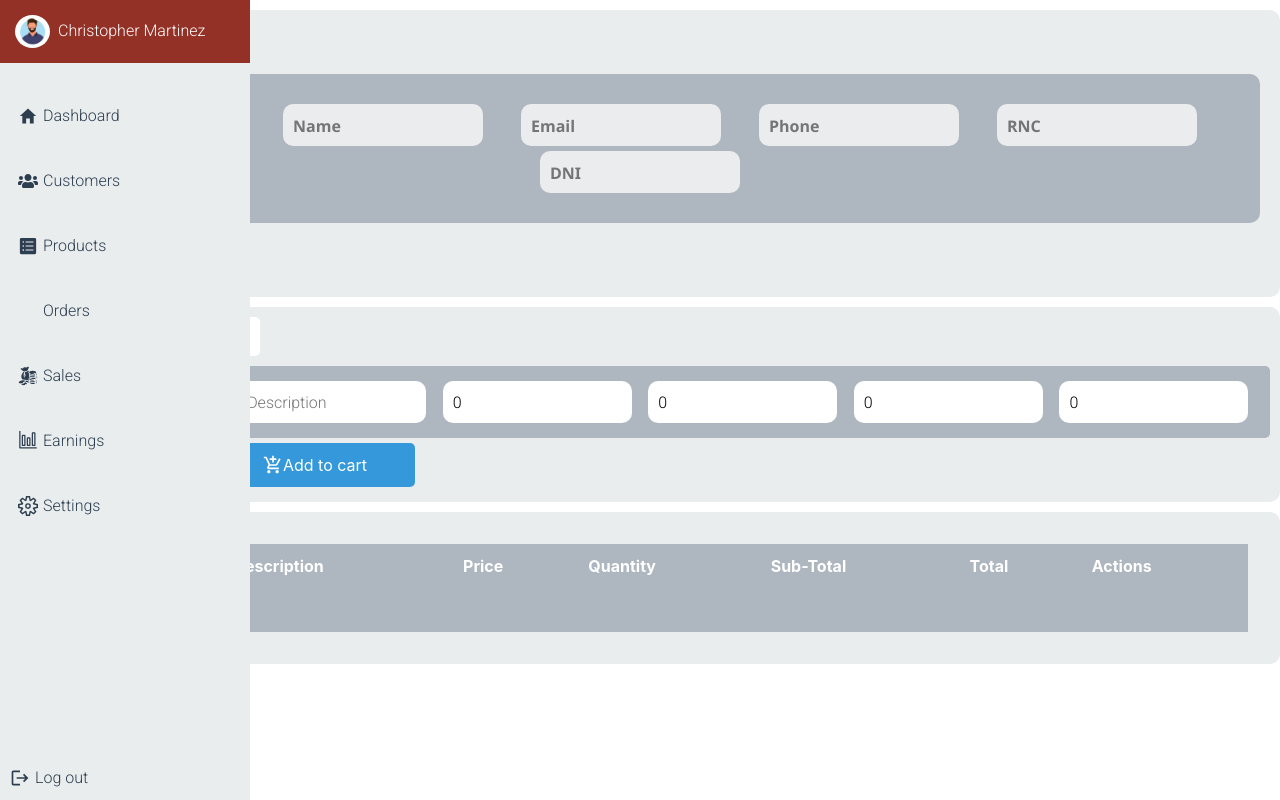
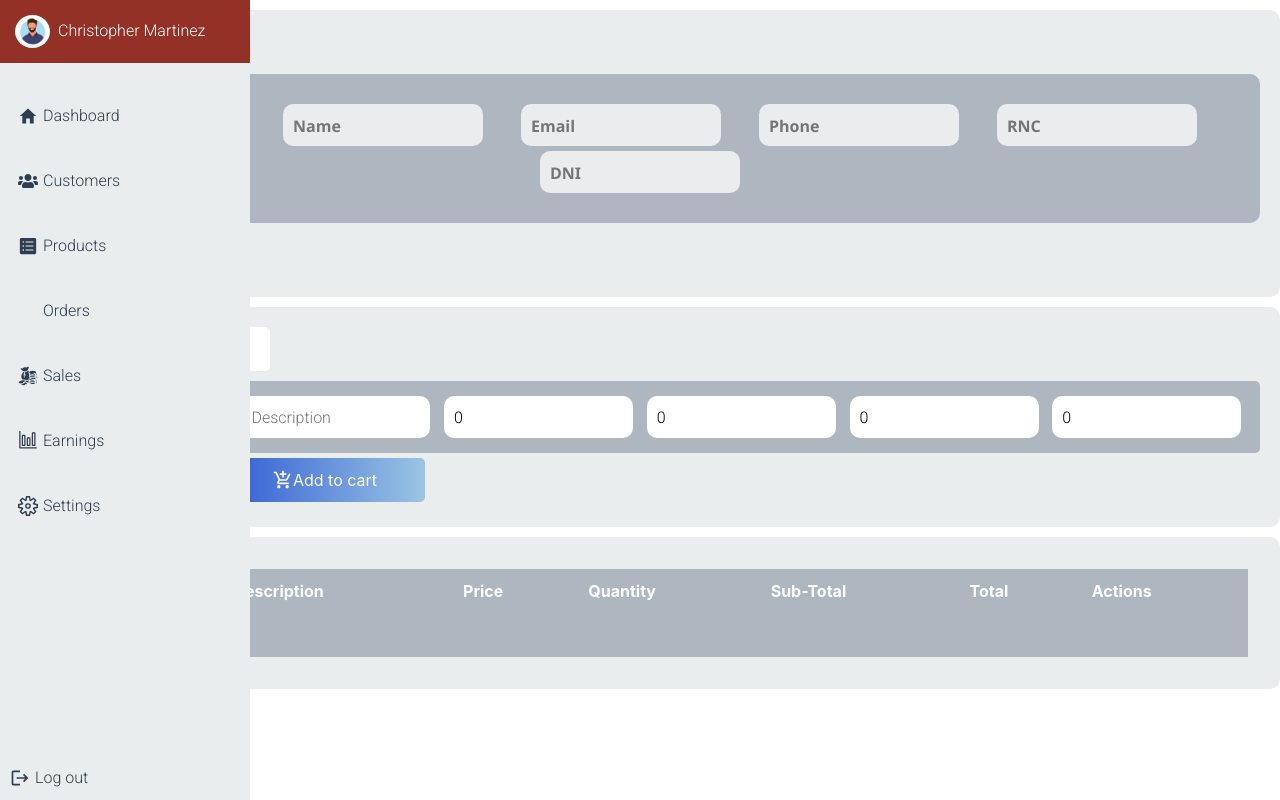
Before and after one commit to HancerMercede/pos_manager, a React (Vite) app: page /Sales in a window 1280 px wide. Built offline with nearby package versions, Linux system fonts and the light colour scheme; some icons are missing; the HTML template or start-up script is replaced by a standard one.

Commit message:
Changing the background color of the sales buttons

```diff
--- a/src/components/Sales.jsx
+++ b/src/components/Sales.jsx
@@ -184,7 +184,6 @@ export const Sales = () => {
 
   const handleFindProductChange = (ev) => {
     const _search = ev.target.value;
-
     const product = productsInStock.filter(
       (p) => p.productId === _search || p.Description.includes(_search)
     );
--- a/src/components/Sales.module.css
+++ b/src/components/Sales.module.css
@@ -37,7 +37,7 @@
 }
 
 .btn {
-    background: #EC7063;
+    background: linear-gradient(to left, #ee9a9a, #c94e41);
     padding: 10px 10px;
     margin: 5px 0;
     display: flex;
@@ -49,17 +49,20 @@
     border-radius: 5px;
     cursor: pointer;
     border: none;
+    transition: all 0s ease;
 }
 
 .btn:hover {
     background-color: #CD6155;
+    box-shadow: 2px 2px 4px rgba(0, 0, 0, 0.2);
+    text-transform: uppercase;
 }
 
 /* Product information */
 
 .product_container {
     background: #EAEDED;
-    padding: 10px;
+    padding: 20px;
     border-radius: 10px;
 }
 
@@ -82,7 +85,29 @@
 }
 
 .btn_add {
-    background-color: #3498DB;
+    background: linear-gradient(to left, #9ac5e3, #315dd4);
+    color: #fff;
+    padding: 10px 10px;
+    border: none;
+    border-radius: 5px;
+    outline: none;
+    margin: 5px 0;
+    width: 200px;
+    display: flex;
+    align-items: center;
+    justify-content: center;
+    cursor: pointer;
+    transition: all 0s ease;
+}
+
+.btn_add:hover {
+    background-color: #2E86C1;
+    box-shadow: 2px 2px 4px rgba(0, 0, 0, 0.2);
+    text-transform: uppercase;
+}
+
+.btn_clean {
+    background: linear-gradient(to left, #BDC3C7, #565657);
     color: #fff;
     padding: 10px 10px;
     border: none;
@@ -96,23 +121,10 @@
     cursor: pointer;
 }
 
-.btn_add:hover {
-    background-color: #2E86C1;
-}
-
-.btn_clean {
+.btn_clean:hover {
     background-color: #BDC3C7;
-    color: #fff;
-    padding: 10px 10px;
-    border: none;
-    border-radius: 5px;
-    outline: none;
-    margin: 5px 0;
-    width: 200px;
-    display: flex;
-    align-items: center;
-    justify-content: center;
-    cursor: pointer;
+    box-shadow: 2px 2px 4px rgba(0, 0, 0, 0.2);
+    text-transform: uppercase;
 }
 
 .product_grid_container {
@@ -135,7 +147,7 @@
 .product_search {
     border: none;
     outline: none;
-    padding: 10px 5px 5px 5px;
+    padding: 10px 5px 10px 10px;
     border-radius: 5px;
     width: 250px;
     margin: 0 0 10px 0;
```
